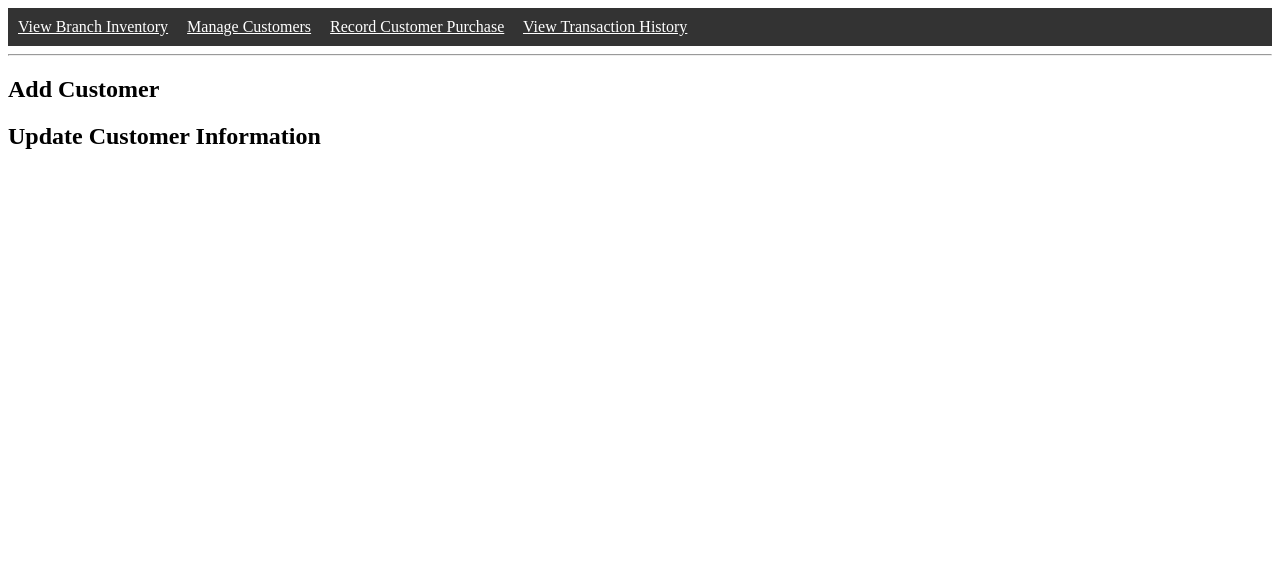
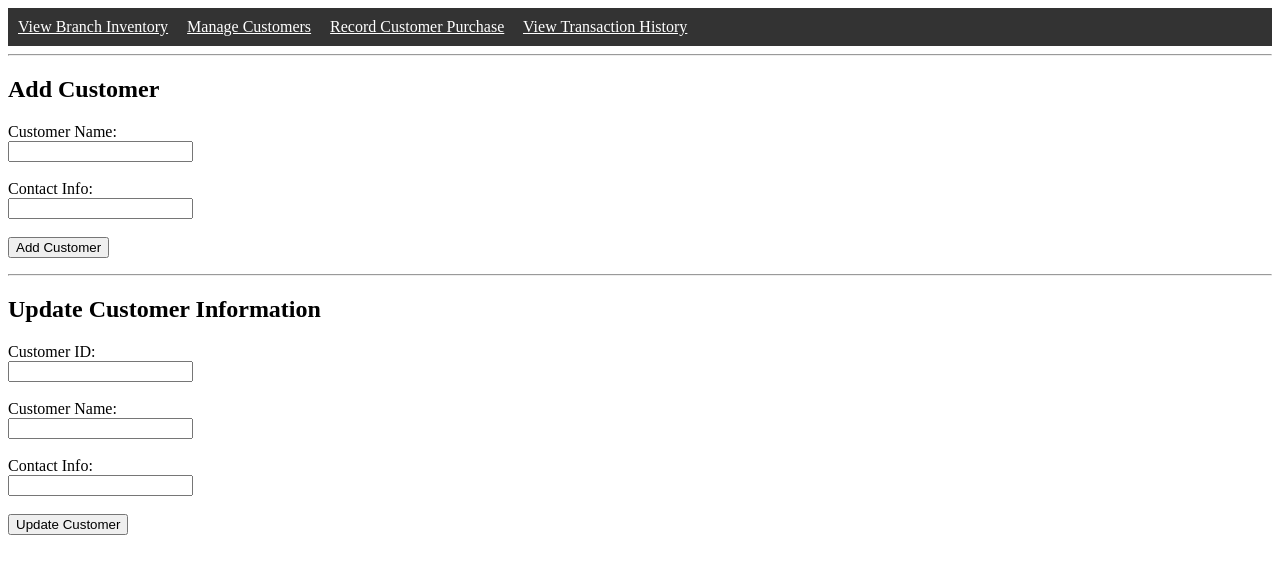
Before and after one commit to Truesnek/Sales-Inventory-Management-Systems, a Django app: page /manage-customers/ in a window 1280 px wide. Shown: the top 574 px of the page. Run offline with Django 5.2, Linux system fonts and the light colour scheme.

Commit message:
added code to manage customers

```diff
--- a/core/templates/manage_customers.html
+++ b/core/templates/manage_customers.html
@@ -13,9 +13,73 @@
     <hr>
 
     <h2>Add Customer</h2>
-    <!-- Add customer form goes here -->
+    <form id="addCustomerForm">
+        <label>Customer Name:</label><br>
+        <input type="text" id="add_customer_name" required><br><br>
+        <label>Contact Info:</label><br>
+        <input type="text" id="add_contact_info"><br><br>
+        <button type="submit">Add Customer</button>
+    </form>
+    <p id="addMessage"></p>
+
+    <hr>
 
     <h2>Update Customer Information</h2>
-    <!-- Update customer form/table goes here -->
+    <form id="updateCustomerForm">
+        <label>Customer ID:</label><br>
+        <input type="number" id="update_customer_id" required><br><br>
+        <label>Customer Name:</label><br>
+        <input type="text" id="update_customer_name"><br><br>
+        <label>Contact Info:</label><br>
+        <input type="text" id="update_contact_info"><br><br>
+        <button type="submit">Update Customer</button>
+    </form>
+    <p id="updateMessage"></p>
+
+    <script>
+        document.getElementById("addCustomerForm").addEventListener("submit", async function(event) {
+            event.preventDefault();
+            const data = {
+                customer_name: document.getElementById("add_customer_name").value,
+                contact_info: document.getElementById("add_contact_info").value
+            };
+            const response = await fetch("/api/customers/add/", {
+                method: "POST",
+                headers: {
+                    "Content-Type": "application/json"
+                },
+                body: JSON.stringify(data)
+            });
+            if (response.ok) {
+                document.getElementById("addMessage").innerText = "Customer added successfully.";
+                document.getElementById("addCustomerForm").reset();
+            } else {
+                document.getElementById("addMessage").innerText = "Failed to add customer.";
+            }
+        });
+
+        document.getElementById("updateCustomerForm").addEventListener("submit", async function(event) {
+            event.preventDefault();
+            const customerId = document.getElementById("update_customer_id").value;
+            const data = {
+                customer_name: document.getElementById("update_customer_name").value,
+                contact_info: document.getElementById("update_contact_info").value
+            };
+            const response = await fetch(`/api/customers/update/${customerId}/`, {
+                method: "PUT",
+                headers: {
+                    "Content-Type": "application/json"
+                },
+                body: JSON.stringify(data)
+            });
+            if (response.ok) {
+                document.getElementById("updateMessage").innerText = "Customer updated successfully.";
+                document.getElementById("updateCustomerForm").reset();
+            } else {
+                document.getElementById("updateMessage").innerText = "Failed to update customer.";
+            }
+        });
+
+    </script>
 </body>
 </html>
```
